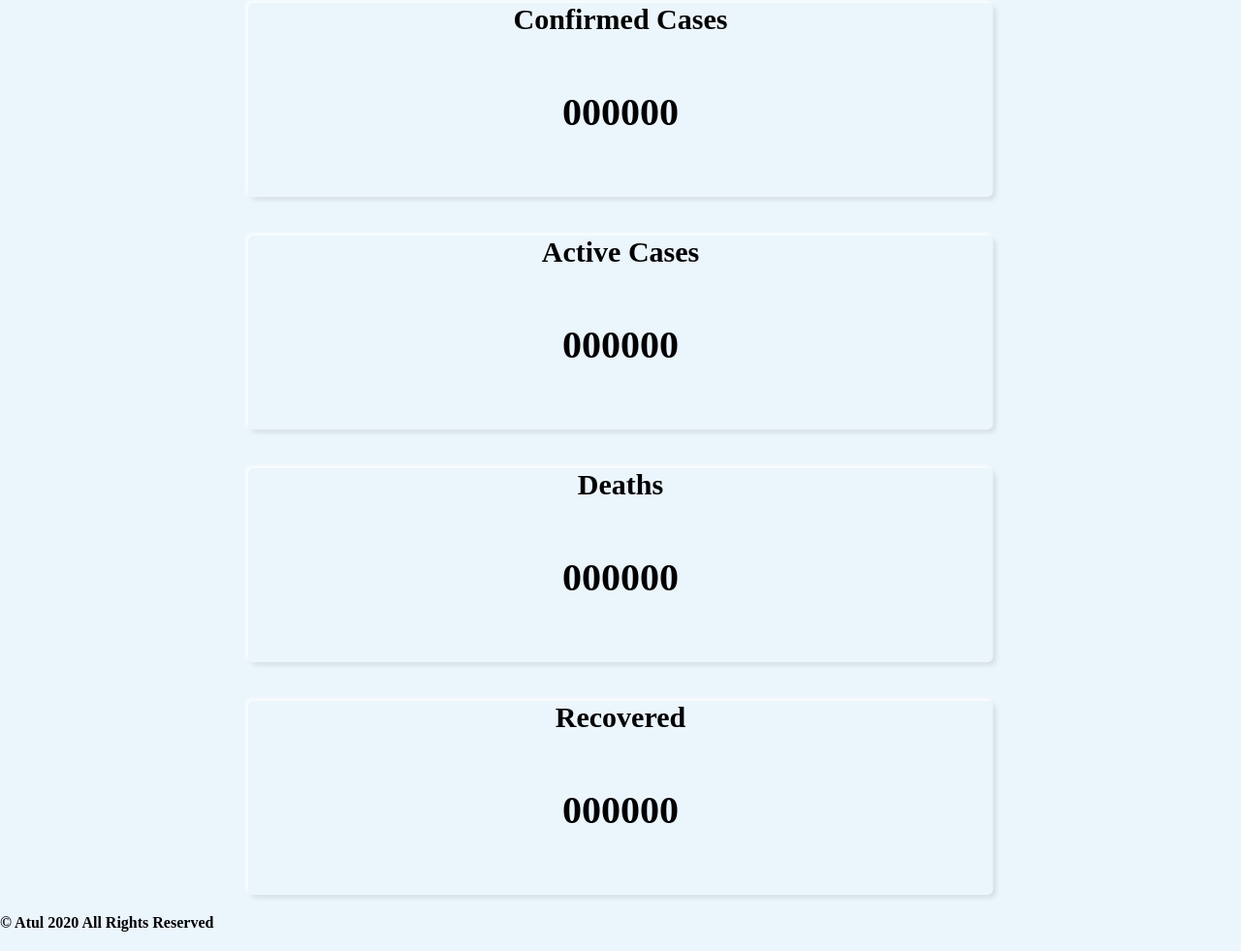
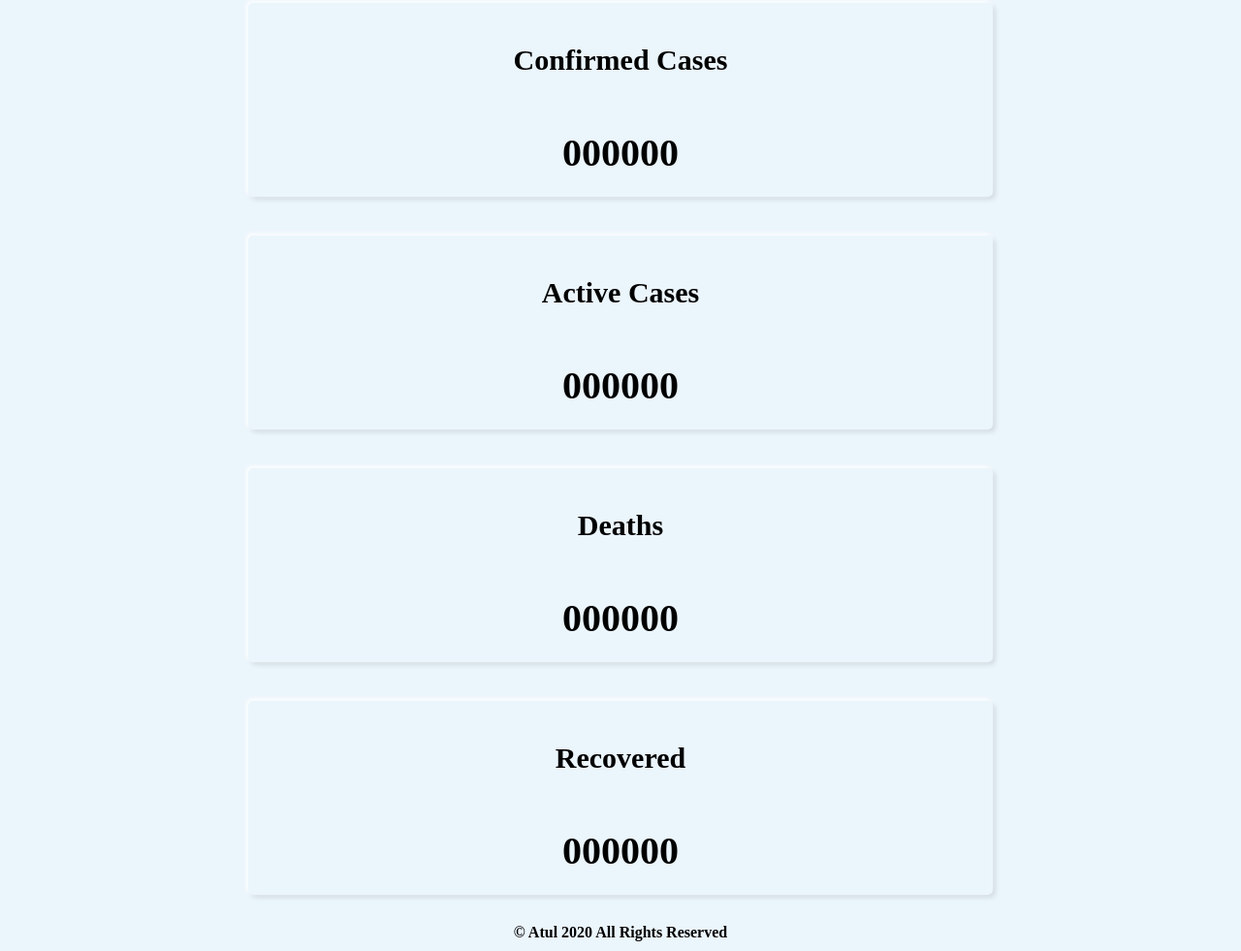
Before and after one commit to ShreyanshShri/Covid-19-TRACKER-LIVE-DESKTOP-, a plain HTML site: page index.html in a window 1280 px wide. Shown: the part 252-1233 px from the top of the page at 97% size. Drawn offline with Linux system fonts and the light colour scheme; no server answers; a web font is replaced by a local one.

Commit message:
Removed unwanted classes

```diff
--- a/style.css
+++ b/style.css
@@ -45,6 +45,9 @@ body {
     margin-top:40px;
 }
 .confirmbox{
+
+}
+.box{
     height:200px;
     background-color: #ebf5fc;
      box-shadow: -2px -2px 5px white, 3px 3px 5px rgba(0, 0, 0, 0.1);
@@ -53,37 +56,13 @@ body {
     margin-top:40px;
     text-align:center ;
     border-radius:5px;
-}
-.activebox{
-    height:200px;
-    background-color: #ebf5fc;
-     box-shadow: -2px -2px 5px white, 3px 3px 5px rgba(0, 0, 0, 0.1);
-    width:60vw;
-    position:relative ;
-    margin-top:40px;
-    text-align:center ;
-    border-radius:5px;
-}
-.deathbox{
-    height:200px;
-    background-color: #ebf5fc;
-     box-shadow: -2px -2px 5px white, 3px 3px 5px rgba(0, 0, 0, 0.1);
-    width:60vw;
-    position:relative  ;
-    margin-top:40px;
-    text-align:center ;
-    border-radius:5px;
+    display: flex;
+    align-items: center;
+    justify-content: center;
+    flex-direction: column;
 }
 .recoverbox{
-    height:200px;
-    background-color: #ebf5fc;
-     box-shadow: -2px -2px 5px white, 3px 3px 5px rgba(0, 0, 0, 0.1);
-    width:60vw;
-    position:relative  ;
-    margin-top:40px;
-    text-align:center ;
-    border-radius:5px;
-    margin-bottom:20px;
+    margin-bottom: 20px;
 }
 .title{
     font-size:30px;
@@ -93,3 +72,10 @@ body {
     font-size:40px;
     margin-top:55px;
 }
+footer{
+    padding:10px;
+    display: flex;
+    justify-content: center;
+    align-items: center;
+    flex-direction: column;
+}
```
